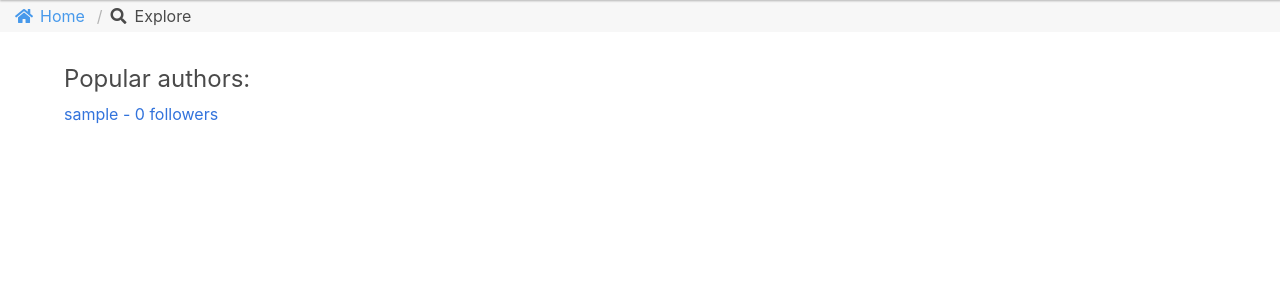
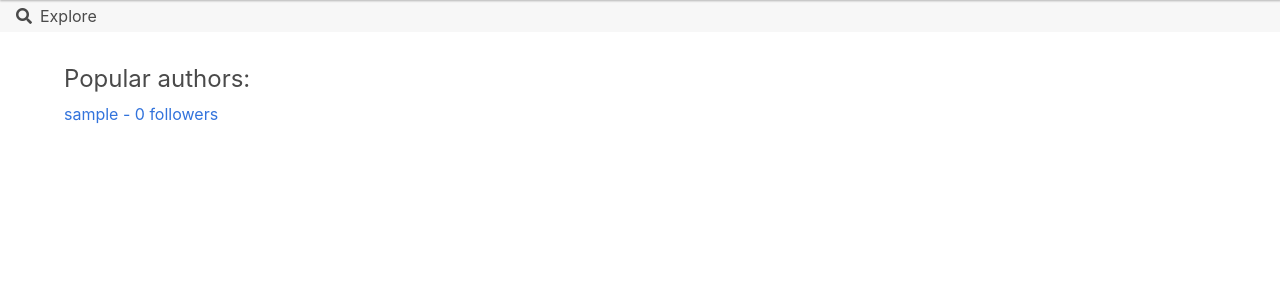
Before and after one commit to j-millan/myblog, a Django app: template blog/templates/blog/explore.html in a window 1280 px wide. Shown: the part 64-364 px from the top of the page. Run offline with Django 3.2, Linux system fonts and the light colour scheme; the template is opened without the code that fills it: values that come from a table or form of the project are taken from there, others are empty; the visitor is signed in with stand-in values (Sample User, id 1); data comes from the database, SQL or seed files in the repository; some libraries are stand-ins or nearby versions.

Commit message:
Remove the Home item from the breadcrumb

```diff
--- a/blog/templates/blog/explore.html
+++ b/blog/templates/blog/explore.html
@@ -5,14 +5,6 @@
 {% endblock title %}
 
 {% block breadcrumb %}
-	<li>
-		<a href="{% url 'blog:home' %}">
-			<span class="icon is-small">
-				<i class="fas fa-home" aria-hidden="true"></i>
-			</span>
-			Home
-		</a>
-	</li>
 	<li>
 		<span class="icon is-small">
 			<i class="fas fa-search" aria-hidden="true"></i>
```
Also changed, not shown: blog/templates/blog/category_articles.html (+0 -8 lines).
